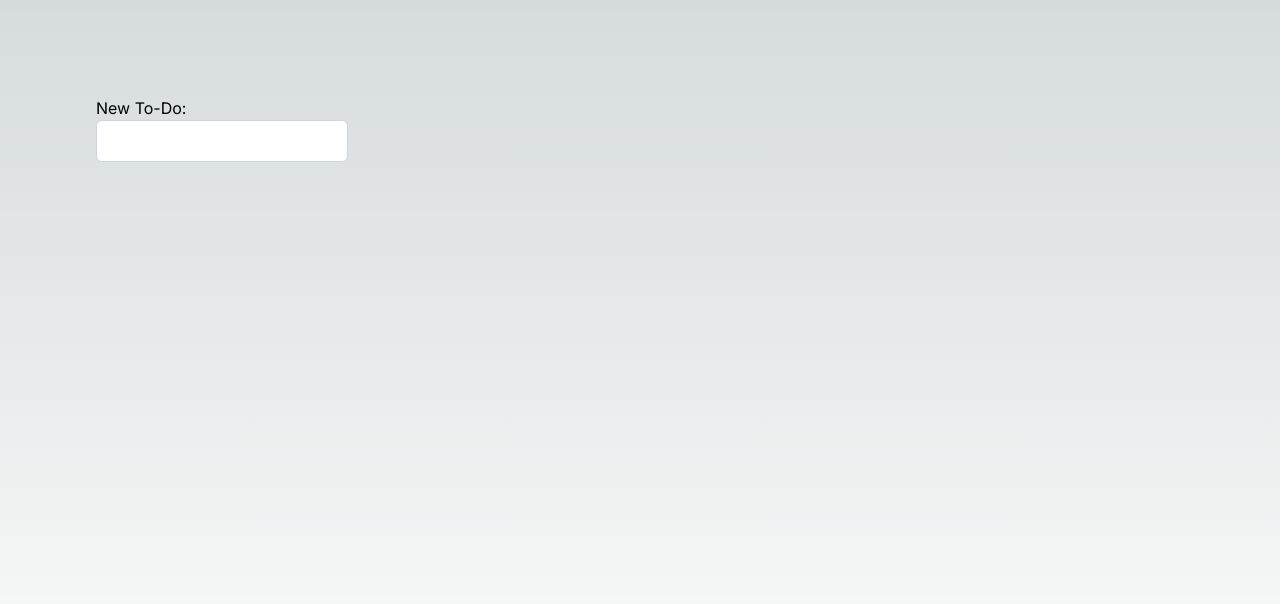
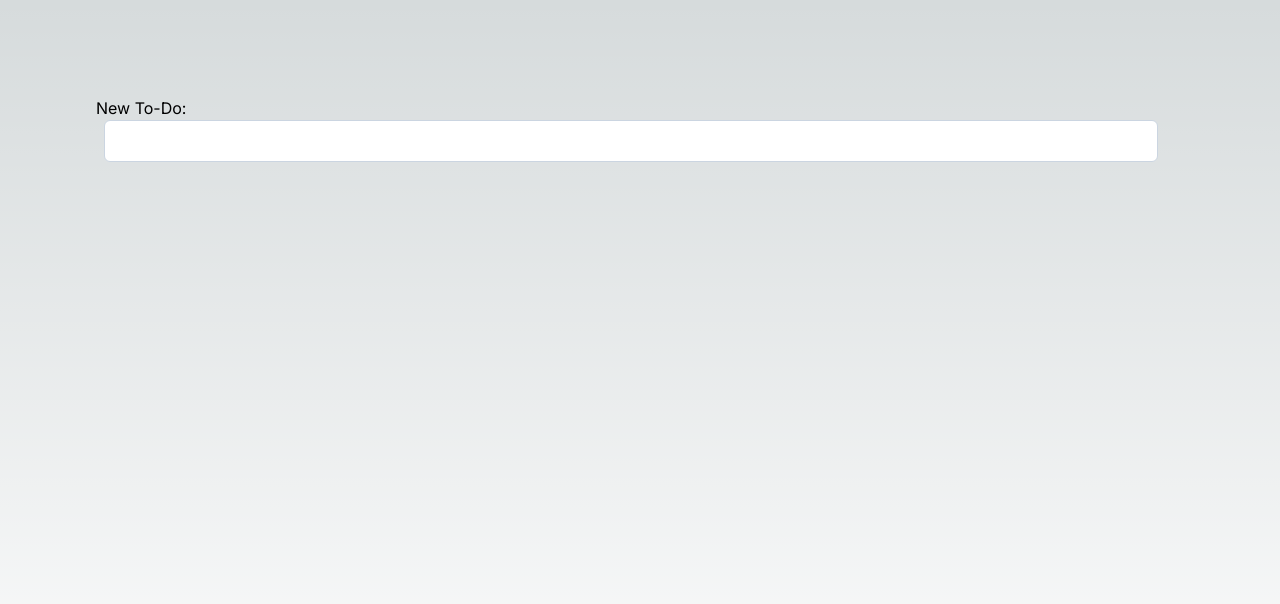
Before and after one commit to Daiius/to-dog-list, a Next.js app: page / in a window 1280 px wide. Shown: the top 604 px of the page. Built offline with nearby package versions, Linux system fonts and the light colour scheme.

Commit message:
TaskInpuコンポーネントの調整
補完時に背景色や文字サイズが変化してしまうが、
これに対処するのは難しそうだったのでautoComplete機能を無効にした

スタイル適応による対処も試してはみたが効果がなさそう...

```diff
--- a/src/app/globals.css
+++ b/src/app/globals.css
@@ -33,3 +33,41 @@
     text-wrap: balance;
   }
 }
+
+[data-dark-mode-or-maybe-class-onbody] :-webkit-autofill,
+[data-dark-mode-or-maybe-class-onbody] :-webkit-autofill:hover,
+[data-dark-mode-or-maybe-class-onbody] :-webkit-autofill:focus {
+    color-scheme: dark;
+}
+
+input:-webkit-autofill,
+input:-webkit-autofill:enabled,
+input:-webkit-autofill:hover,
+input:-webkit-autofill:focus,
+textarea:-webkit-autofill,
+textarea:-webkit-autofill:enabled,
+textarea:-webkit-autofill:hover,
+textarea:-webkit-autofill:focus,
+select:-webkit-autofill,
+select:-webkit-autofill:enabled,
+select:-webkit-autofill:hover,
+select:-webkit-autofill:focus {
+	-webkit-text-fill-color: #fff;
+	-webkit-box-shadow: 0 0 0px 1000px #785100c7 inset;
+	box-shadow: 0 0 0px 1000px #785100c7 inset;
+	background-color: #785100c7;
+	font: normal;
+}
+
+@layer components {
+
+  .autofill-text:-webkit-autofill {
+    -webkit-text-fill-color: white;
+  }
+
+  .text-input {
+    @apply autofill-text; /* set text colour (white) */
+    @apply autofill:shadow-[inset_0_0_0px_1000px_#000]; /* set 'background' colour (black)*/
+    @apply autofill:text-2xl; /* set font size */
+  }
+}
--- a/src/components/base/Input.tsx
+++ b/src/components/base/Input.tsx
@@ -11,7 +11,7 @@
 	& React.ComponentProps<typeof HeadlessInput>
 	& Omit<
 			React.ComponentProps<'input'>,
-			'value' | 'onChange'
+			'onChange'
 		>
 	& {
 		onChange: (newValue: string) => void;
@@ -23,26 +23,32 @@
 	onChange,
 	...props
 }) => (
-	<div className='flex flex-row'>
-		<HeadlessInput
+	<div
+		className={clsx(
+			'flex flex-row', props.className
+		)}
+	>
+		<input
 			{...props}
 			value={value}
 			onChange={(e: React.ChangeEvent<HTMLInputElement>) => onChange(e.target.value)}
 			className={clsx(
 				'border border-1 border-slate-300 bg-white',
-				'rounded-md p-2',
+				'rounded-md p-2 w-full',
 				'dark:bg-slate-500 dark:border-slate-800',
 				'focus:outline-none',
-				props.className,
+				'autofill:!bg-slate-300',
 			)}
 		/>
-		{value &&
-			<HeadlessButton
-				onClick={() => onChange("")}
-			>
-				<i className='bi bi-x relative right-0'/>
-			</HeadlessButton>
-		}
+		<HeadlessButton
+			className={clsx(
+				'relative -ml-5',
+				value.length > 0 ? 'visible' : 'invisible'
+			)}
+			onClick={() => onChange("")}
+		>
+			<i className='bi bi-x'/>
+		</HeadlessButton>
 	</div>
 );
 
--- a/src/components/case/TaskInput.tsx
+++ b/src/components/case/TaskInput.tsx
@@ -1,24 +1,50 @@
 'use client';
 
 import React from 'react';
+import clsx from 'clsx';
 import Input from '@/components/base/Input';
-import { Field, Label } from '@headlessui/react';
+import {
+	Field,
+	Label,
+	Button as HeadlessButton
+} from '@headlessui/react';
 
 const TaskInput: React.FC = () => {
 	const [newTask, setNewTask] = React.useState<string>("");
+
+	const handleSubmitTask = () => {
+		console.log(`${newTask} is submitted!`);
+		setNewTask("");
+	};
+
 	return (
-		<Field>
+		<Field >
 			<Label>New To-Do:</Label>
+			<div className='flex flex-row'>
+				<i className='bi bi-pen text-xl self-center mr-2'/>
 				<Input
 					value={newTask}
 					onChange={(newValue: string) => setNewTask(newValue)}
 					onKeyDown={(e: React.KeyboardEvent) => {
 						if (!e.nativeEvent.isComposing && e.key === 'Enter') {
-						console.log(`${newTask} is submitted!`);
-						setNewTask("");
+							handleSubmitTask();
 						}
 					}}
+					className='w-full'
 				/>
+				<HeadlessButton
+					className={clsx(
+						'border-[1.5px] dark:border-white',
+						'rounded-md h-[80%] self-center ml-2 px-2',
+						newTask.length > 0 ? 'visible' : 'invisible'
+					)}
+					onClick={handleSubmitTask}
+				>
+					<i className={clsx(
+						'bi bi-arrow-return-left self-center text-lg',
+					)}/>
+				</HeadlessButton>
+			</div>
 		</Field>
 	);
 };
```
Lines whose indentation alone changed are shown as unchanged.
